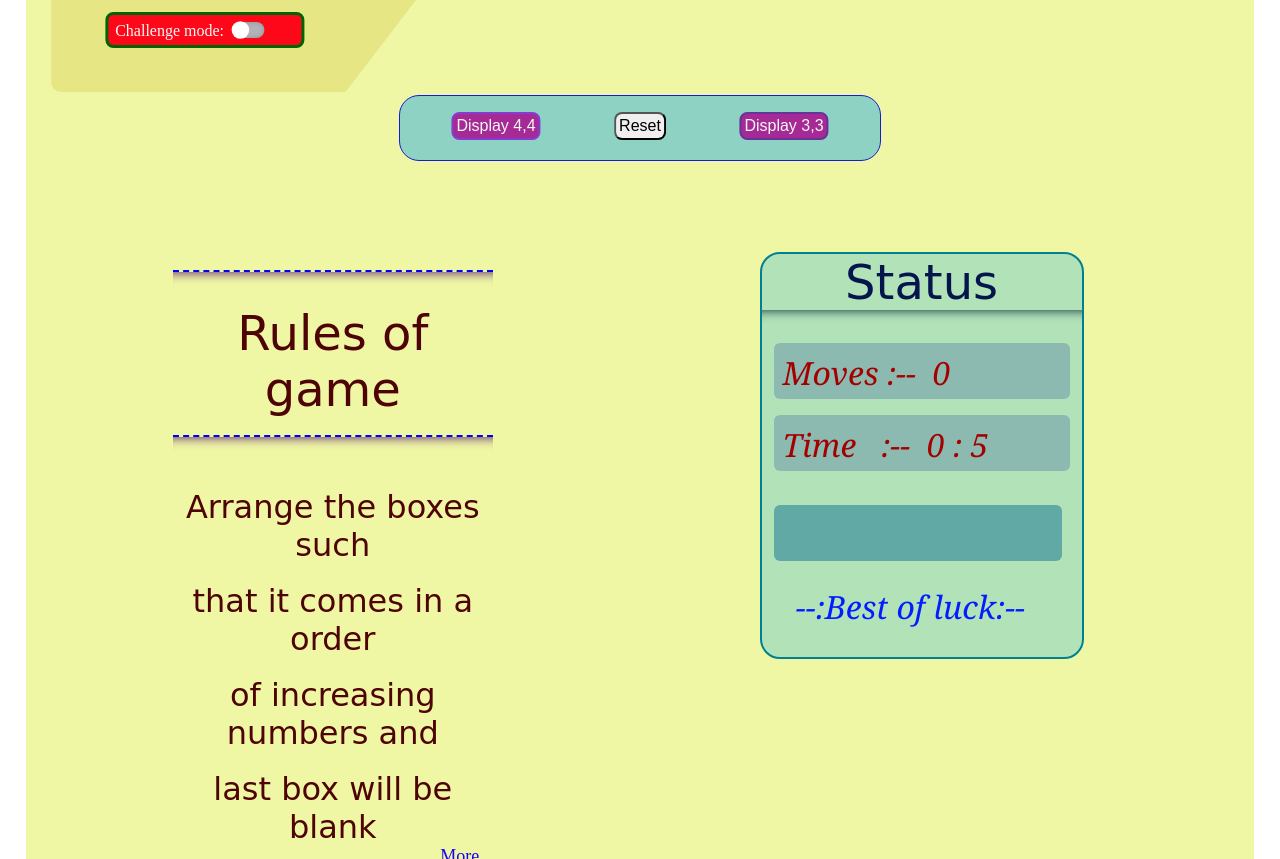
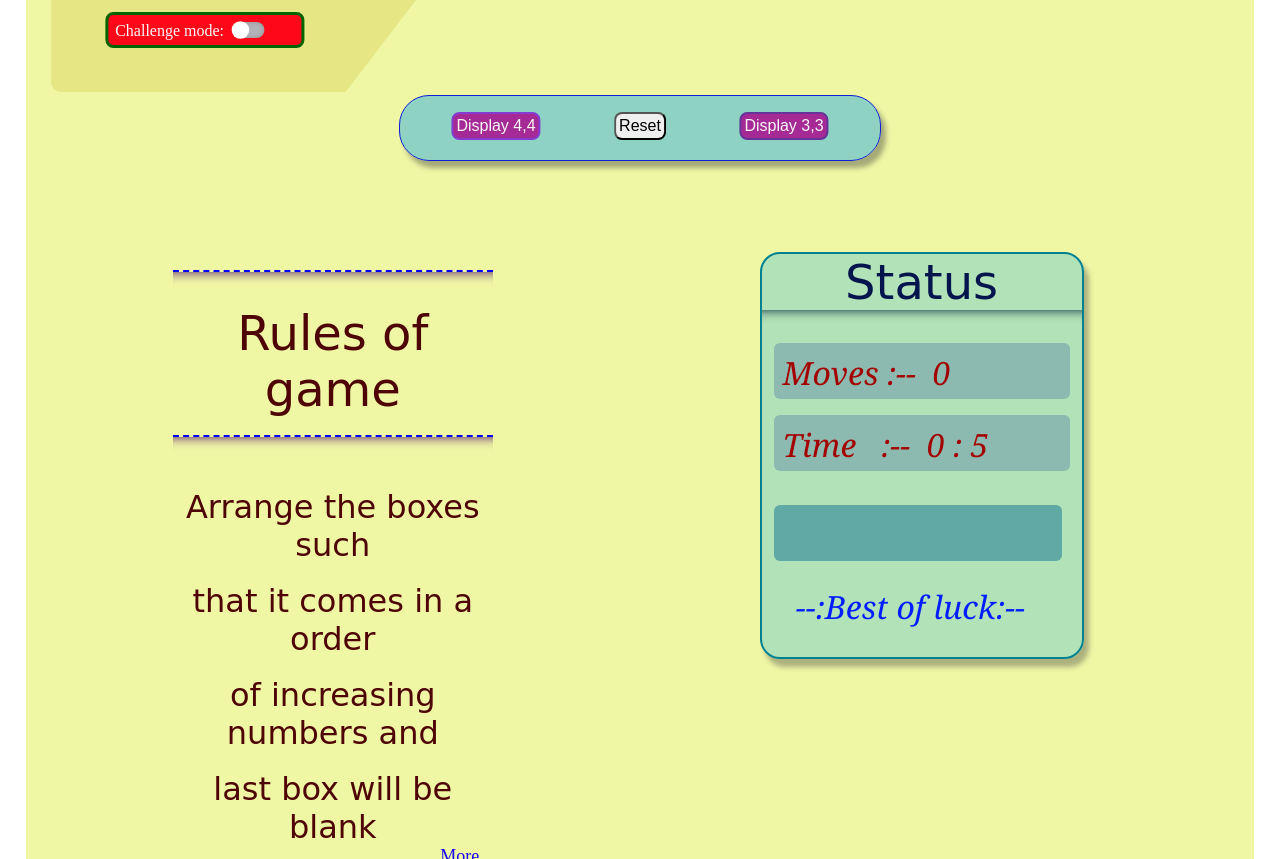
Before and after one commit to souvikm2002/Puzzlegame, a plain HTML site: page index.html in a window 1280 px wide. Shown: the part 660-1519 px from the top of the page. Drawn offline with Linux system fonts and the light colour scheme.

Commit message:
first commit

```diff
--- a/top.css
+++ b/top.css
@@ -237,6 +237,7 @@
     transform: translate(-50%);
     border-radius: 20px;
     background-color: var(--fourth-color); /*fourth*/
+    box-shadow: 5px 8px 5px rgba(56, 56, 61, 0.37) ;
 }
 .leaderboard{
     font-size:300%; /*xxx-large*/
@@ -263,8 +264,9 @@
     width:30rem;
     height:4rem;
     transform: translate(-50%);
-    border-radius: 20px;
+    border-radius: 30px;
     background-color: var(--ten-color);  /*ten*/
+    box-shadow: 5px 7px 5px rgba(39, 39, 41, 0.37) ;
 }
 .boxscore{
     position:absolute;
```
